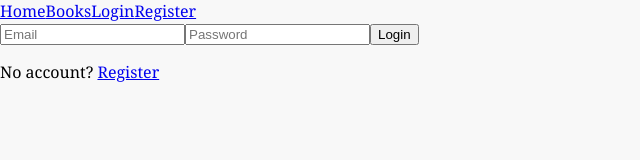
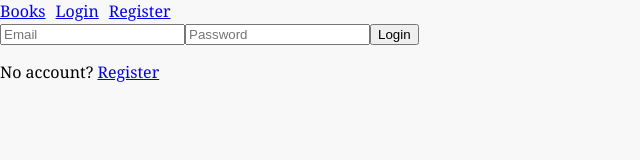
Before and after one commit to Ethan-Hanson-Personal-Website/BookBuddy, a React (Vite) app: page /login in a window 1280 px wide. Shown: the top 160 px of the page, without its empty margins (0-640 px from the left). Built offline with nearby package versions, Linux system fonts and the light colour scheme.

Commit message:
account should appear on login now

```diff
--- a/src/App.css
+++ b/src/App.css
@@ -48,3 +48,8 @@
     .book-card button:hover {
         background-color: #555;
     }
+
+
+    .nav-link {
+      margin-right: 10px;
+  }
--- a/src/components/Navigations.jsx
+++ b/src/components/Navigations.jsx
@@ -1,14 +1,20 @@
 //TODO make a navbar that has links to the following pages: Home, Books, Login, Register, Account, with books as the home page
 import { Link } from 'react-router-dom';
 
-export default function Navigations({user}) {
+export default function Navigations() {
+    const isLoggedIn = !!localStorage.getItem('token');
+
     return (
         <nav>
-            <Link to='/'>Home</Link>
-            <Link to='/books'>Books</Link>
-            <Link to='/login'>Login</Link>
-            <Link to='/register'>Register</Link>
-            {user && <Link to='/account'>Account</Link>}
+            <Link className="nav-link" to='/books'>Books</Link>
+            {isLoggedIn ? (
+                <Link className="nav-link" to='/account'>Account</Link>
+            ) : (
+                <>
+                    <Link className="nav-link" to='/login'>Login</Link>
+                    <Link className="nav-link" to='/register'>Register</Link>
+                </>
+            )}
         </nav>
     );
 }
```
Also changed, not shown: src/components/Register.jsx (line endings or trailing spaces).
